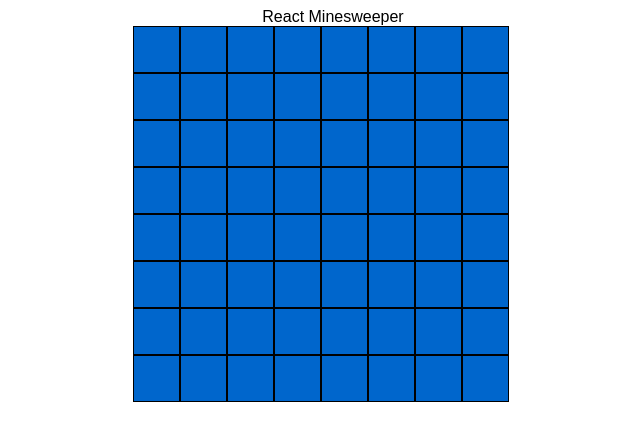
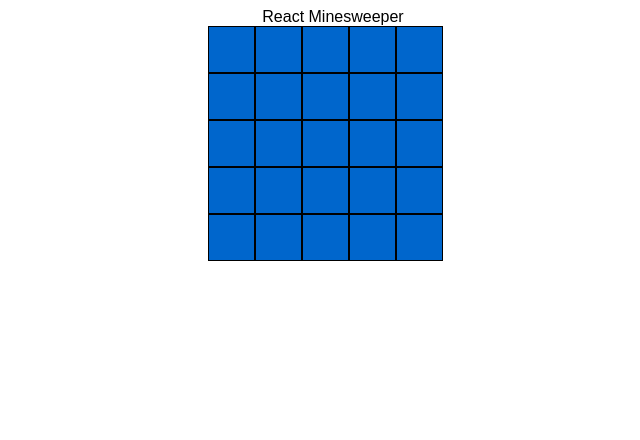
Before and after one commit to cookcb/React-Minesweeper, a React app: page / in a window 1280 px wide. Shown: the whole page, without its empty margins (307-947 px from the left). Built offline with nearby package versions, Linux system fonts and the light colour scheme.

Commit message:
Updates to allow for changes in dimensions

```diff
--- a/src/Board.js
+++ b/src/Board.js
@@ -1,5 +1,10 @@
 import React, { Component } from "react";
 import Cell from "./Cell.js";
+
+let board = {
+  //maxWidth: "400px",
+  margin: "auto"
+};
 
 class Board extends Component {
   constructor(props) {
@@ -20,10 +25,9 @@ class Board extends Component {
   setMines = (data, mineCnt) => {
     let currentMines = [];
     for (let i = 0; i < mineCnt; i++) {
-      Math.floor(Math.random * 63);
       currentMines.push({
-        row: Math.floor(Math.random() * 7),
-        col: Math.floor(Math.random() * 7)
+        row: Math.floor(Math.random() * data[0].length),
+        col: Math.floor(Math.random() * data.length)
       });
     }
     currentMines.forEach(item => {
@@ -46,6 +50,7 @@ class Board extends Component {
     let data = this.createArray(height, width);
     this.setMines(data, mineCount);
     this.setValues(data);
+    board.maxWidth = "" + width * 50 + "px";
 
     return data;
   };
@@ -173,8 +178,8 @@ class Board extends Component {
 
   gameStatus = data => {
     let mineCnt = this.state.mineCount;
-    let flaggedMineCnt = 0,
-      remainingCells = 0;
+    let flaggedMineCnt = 0;
+    let remainingCells = 0;
     let wonGame = false;
     data.forEach(arr => {
       arr.forEach(item => {
@@ -213,7 +218,7 @@ class Board extends Component {
   };
 
   render() {
-    return <div className="board">{this.renderBoard(this.state.cells)}</div>;
+    return <div style={board}>{this.renderBoard(this.state.cells)}</div>;
   }
 }
 
--- a/src/Game.js
+++ b/src/Game.js
@@ -6,7 +6,7 @@ class Game extends Component {
     return (
       <div>
         React Minesweeper
-        <Board height={8} width={8} mines={10} />
+        <Board height={5} width={5} mines={3} />
       </div>
     );
   }
```
Also changed, not shown: public/style.css (line endings or trailing spaces).
